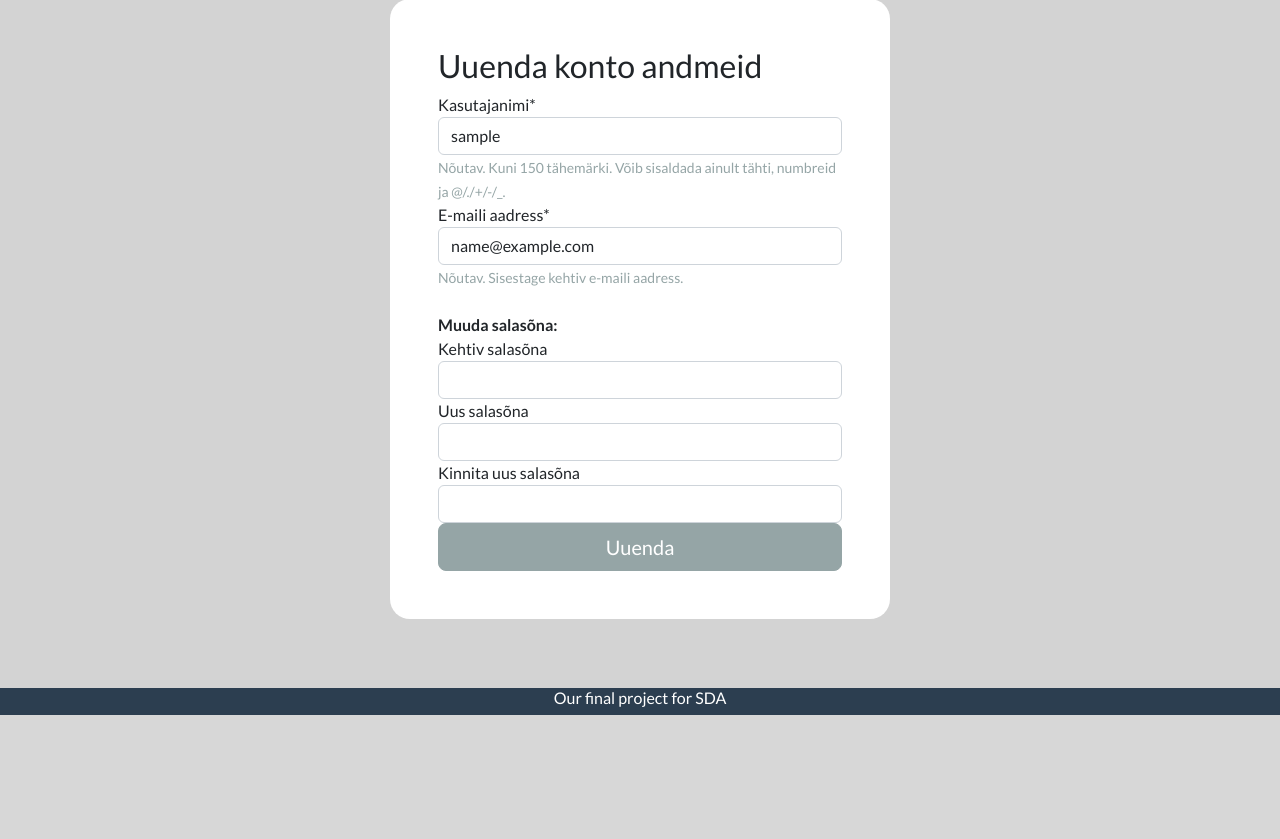
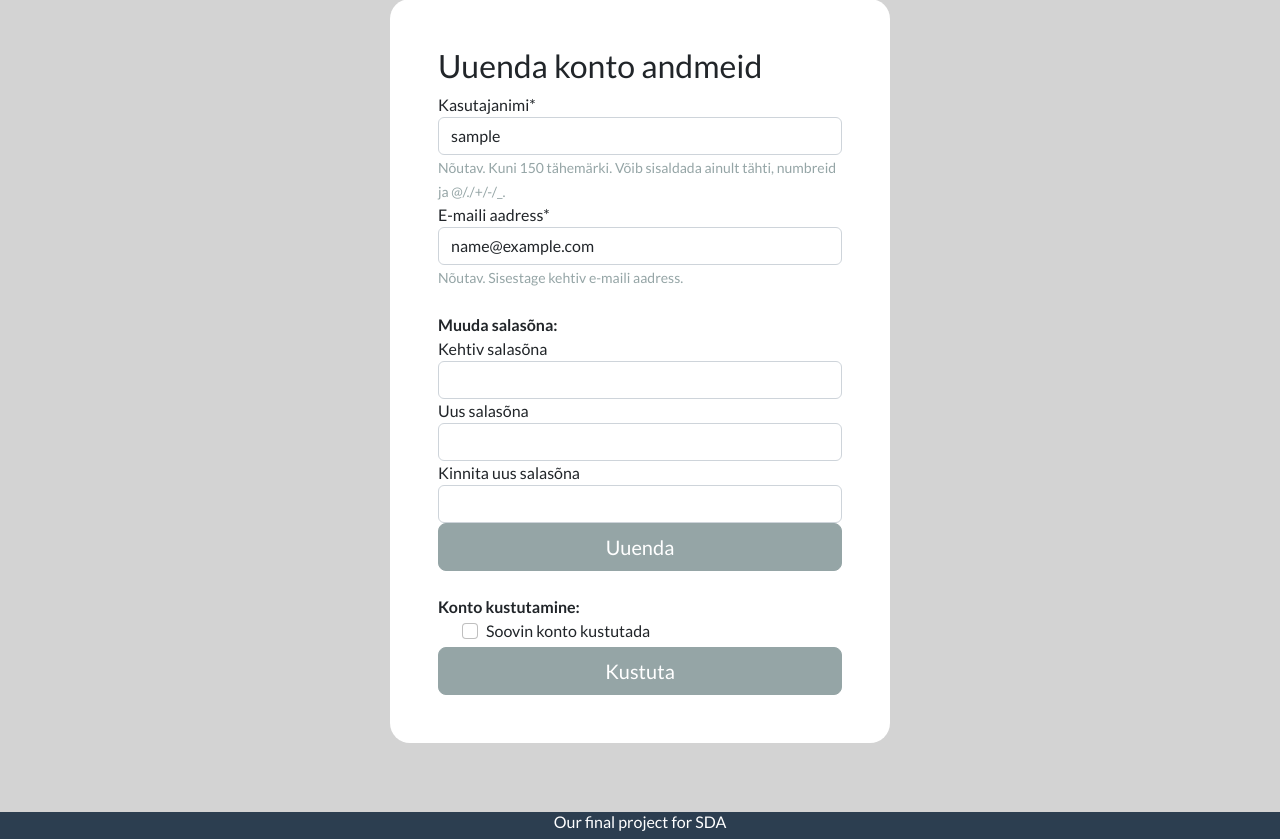
Before and after one commit to kkreutzberg/coffemelton, a Django app: page /account/profile-management/ in a window 1280 px wide. Shown: the part 117-956 px from the top of the page. Before the commit the page ends 832 px from the top, so only its background shows below. Run offline with Django 4.2, Linux system fonts and the light colour scheme; the visitor is signed in with stand-in values (Sample User, id 1); data that the repository does not hold is empty; some libraries are stand-ins or nearby versions.

Commit message:
Delete users, README.md file

```diff
--- a/coffemelton/account/forms.py
+++ b/coffemelton/account/forms.py
@@ -113,6 +113,11 @@ class UpdateUserForm(forms.ModelForm):
         required=False
     )
 
+    confirm_delete = forms.BooleanField(
+        label="Soovin konto kustutada",
+        required=False,
+        widget=forms.CheckboxInput(attrs={'class': 'form-check-input'})
+    )
     class Meta:
         model = User
         fields = ['username', 'email', 'old_password', 'new_password1', 'new_password2']
--- a/coffemelton/account/templates/profile-management.html
+++ b/coffemelton/account/templates/profile-management.html
@@ -24,6 +24,21 @@
             <button type="submit" class="btn btn-secondary btn-lg w-100 btn-block">
                 Uuenda
             </button>
+            <br>
+            <br>
+
+            <b>Konto kustutamine:</b>
+            <div class="form-check">
+
+                <label class="form-check-label" for="{{ user_form.confirm_delete.id_for_label }}">
+                {{ user_form.confirm_delete|as_crispy_field }}
+                </label>
+            </div>
+
+            <button type="submit" class="btn btn-secondary btn-lg w-100 btn-block">
+            Kustuta
+            </button>
+
             {{form.non_field_errors}}
         </form>
     </div>
--- a/coffemelton/account/views.py
+++ b/coffemelton/account/views.py
@@ -1,10 +1,11 @@
 from django.contrib.auth.models import auth
-from django.contrib.auth import authenticate, update_session_auth_hash
+from django.contrib.auth import authenticate, update_session_auth_hash, logout
 from django.shortcuts import redirect, render
 from .forms import CreateUserForm, LoginUserForm, UpdateUserForm
 from django.contrib.auth.decorators import login_required
 from shop.models import Category
 from django.contrib.auth.models import User
+
 
 # Create your views here.
 def register(request):
@@ -68,6 +69,14 @@ def profile_management(request):
                 request.user.set_password(new_password)  # Use request.user to access the logged-in user
                 request.user.save()
                 update_session_auth_hash(request, request.user)  # Update the session with the new password
+
+            # Check if the user wants to delete their account
+            confirm_delete = request.POST.get('confirm_delete')
+            if confirm_delete:
+                request.user.delete()  # Delete the user account
+                logout(request)  # Log the user out after deleting the account
+                return redirect('shop:home')  # Redirect to the login page after account deletion
+
             return redirect('dashboard')
 
     else:
```
Also changed, not shown: README.md.
